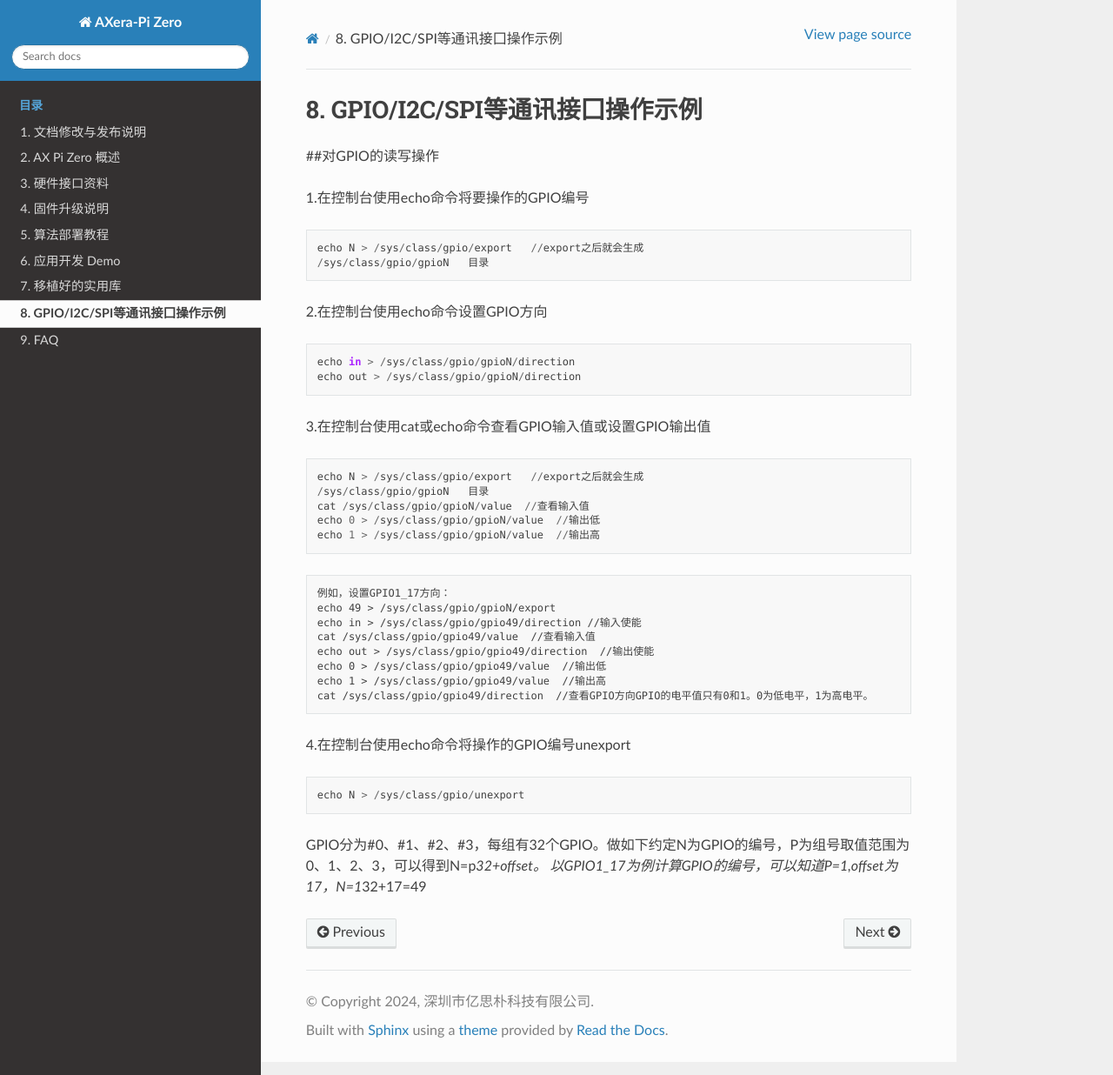
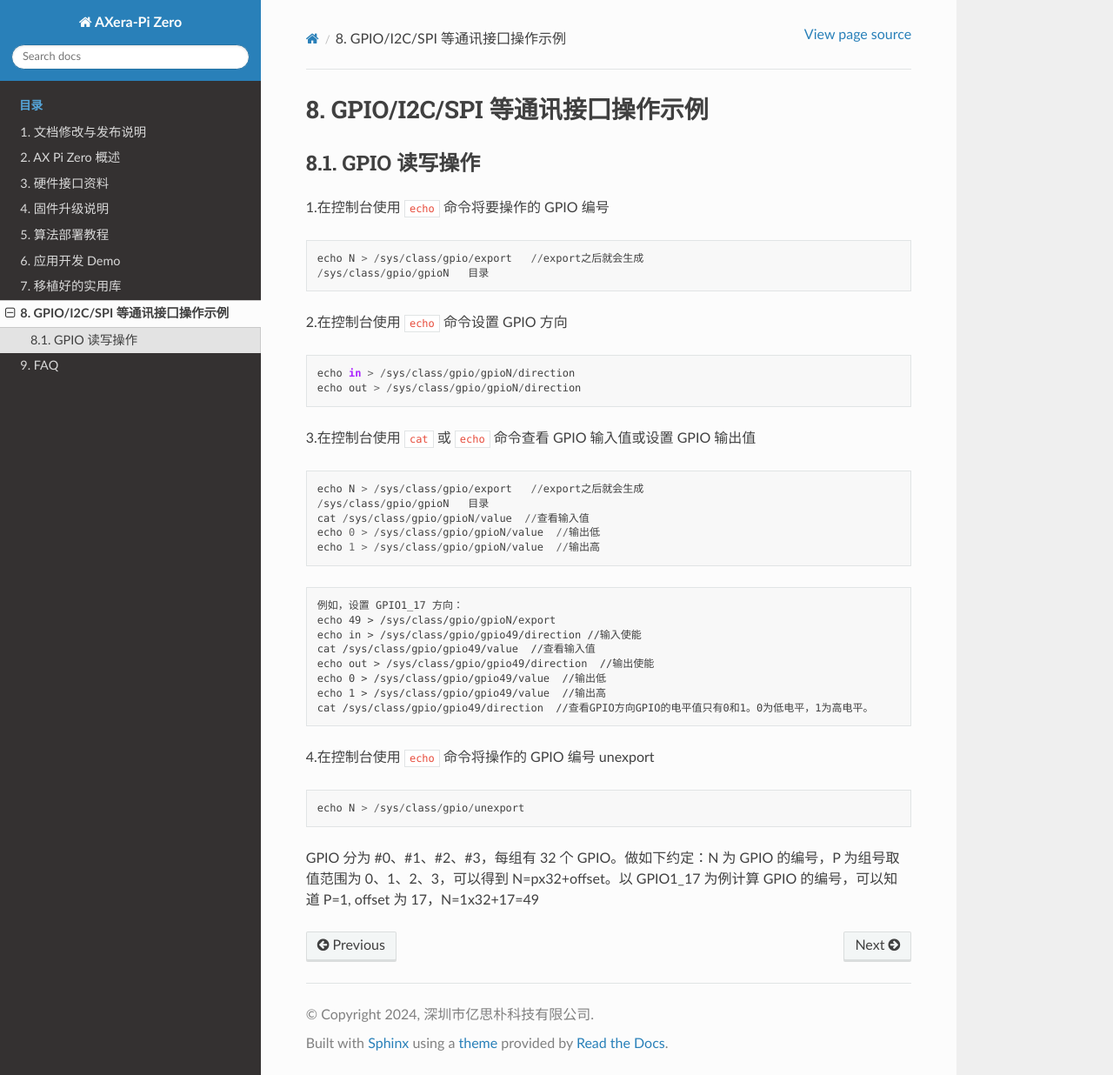
Before and after one commit to AXERA-TECH/axera-pi-zero-docs, a Sphinx documentation site: the page built from source/doc_guide_lan.md, in a window 1280 px wide and 1236 px high. Shown: the whole window at 87% size. Built offline with Sphinx 7.4.7 and the Read the Docs theme 2.0.0, drawn with Linux system fonts in a browser that asks for light colours.

Commit message:
update the doc_guide_lan.md

````diff
--- a/source/doc_guide_lan.md
+++ b/source/doc_guide_lan.md
@@ -1,20 +1,23 @@
-# GPIO/I2C/SPI等通讯接囗操作示例
+# GPIO/I2C/SPI 等通讯接囗操作示例
 
-##对GPIO的读写操作
+## GPIO 读写操作
 
-1.在控制台使用echo命令将要操作的GPIO编号
+1.在控制台使用 `echo` 命令将要操作的 GPIO 编号
+
 ```
 echo N > /sys/class/gpio/export	  //export之后就会生成
 /sys/class/gpio/gpioN 	目录
 ```
 
-2.在控制台使用echo命令设置GPIO方向
+2.在控制台使用 `echo` 命令设置 GPIO 方向
+
 ```
 echo in > /sys/class/gpio/gpioN/direction
 echo out > /sys/class/gpio/gpioN/direction
 ```
 
-3.在控制台使用cat或echo命令查看GPIO输入值或设置GPIO输出值
+3.在控制台使用 `cat` 或 `echo` 命令查看 GPIO 输入值或设置 GPIO 输出值
+
 ```
 echo N > /sys/class/gpio/export	  //export之后就会生成
 /sys/class/gpio/gpioN 	目录
@@ -22,8 +25,9 @@ cat /sys/class/gpio/gpioN/value	 //查看输入值
 echo 0 > /sys/class/gpio/gpioN/value  //输出低
 echo 1 > /sys/class/gpio/gpioN/value  //输出高
 ```
+
 ```
-例如，设置GPIO1_17方向：
+例如，设置 GPIO1_17 方向：
 echo 49 > /sys/class/gpio/gpioN/export
 echo in > /sys/class/gpio/gpio49/direction //输入使能
 cat /sys/class/gpio/gpio49/value  //查看输入值
@@ -33,10 +37,10 @@ echo 1 > /sys/class/gpio/gpio49/value  //输出高
 cat /sys/class/gpio/gpio49/direction  //查看GPIO方向GPIO的电平值只有0和1。0为低电平，1为高电平。
 ```
 
-4.在控制台使用echo命令将操作的GPIO编号unexport
+4.在控制台使用 `echo` 命令将操作的 GPIO 编号 unexport
+
 ```
 echo N > /sys/class/gpio/unexport
 ```
 
-GPIO分为#0、#1、#2、#3，每组有32个GPIO。做如下约定N为GPIO的编号，P为组号取值范围为0、1、2、3，可以得到N=p*32+offset。
-以GPIO1_17为例计算GPIO的编号，可以知道P=1,offset为17，N=1*32+17=49
+GPIO 分为 #0、#1、#2、#3，每组有 32 个 GPIO。做如下约定：N 为 GPIO 的编号，P 为组号取值范围为 0、1、2、3，可以得到 N=px32+offset。以 GPIO1_17 为例计算 GPIO 的编号，可以知道 P=1, offset 为 17，N=1x32+17=49
````
